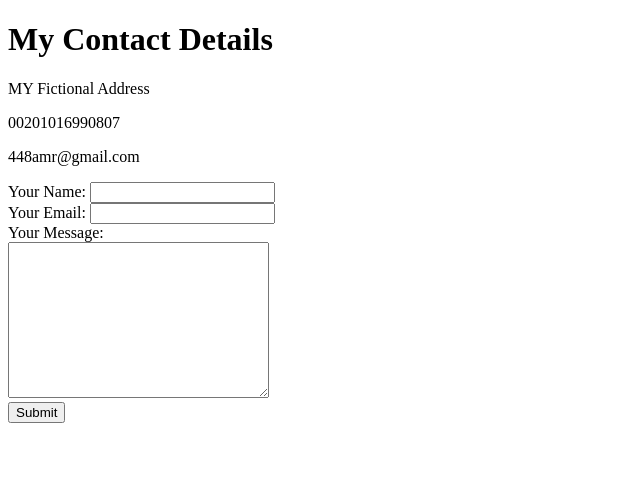
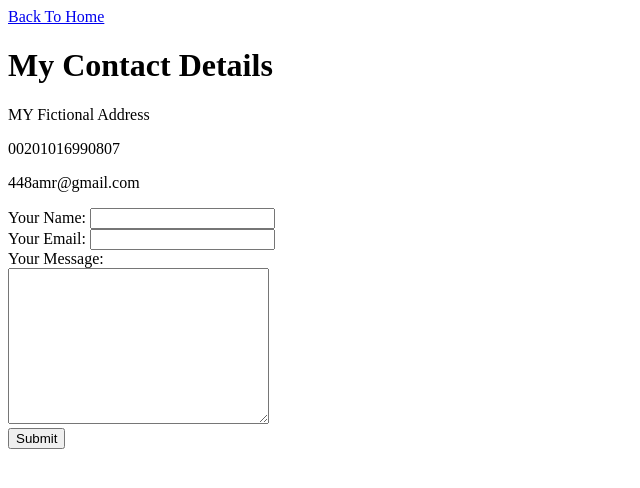
Before and after one commit to 1amraziz/testcv, a plain HTML site: page contactme.html in a window 1280 px wide. Shown: the whole page, without its empty margins (0-640 px from the left). Drawn offline with Linux system fonts and the light colour scheme.

Commit message:
add back to home anchor tag

```diff
--- a/contactme.html
+++ b/contactme.html
@@ -7,6 +7,7 @@
     <title>Amr Contact Me</title>
 </head>
 <body>
+    <a href="index.html">Back To Home</a>
     <h1>My Contact Details</h1>
     <p>MY Fictional Address</p>
     <p>00201016990807</p>
```
